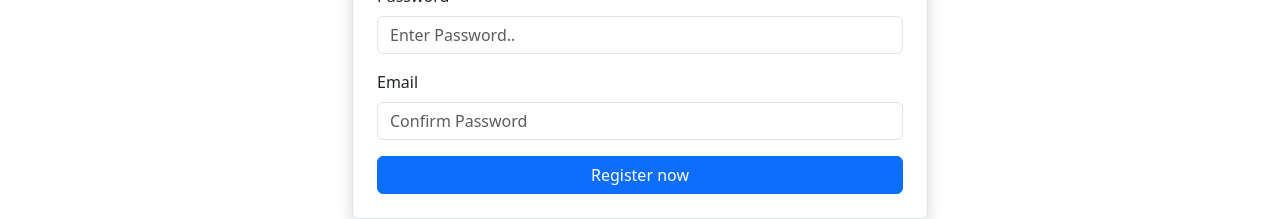
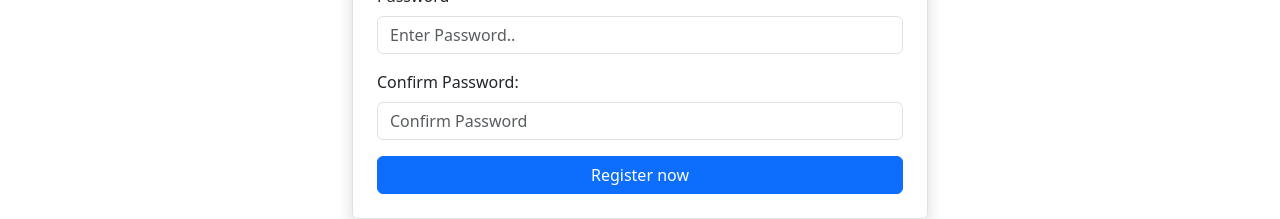
Before and after one commit to Ahtisham-damda/LatestReact, a React (Vite) app in the folder my-app/: page /Reg in a window 1280 px wide. Shown: the part 491-710 px from the top of the page. Built offline with nearby package versions, Linux system fonts and the light colour scheme.

Commit message:
build process done

```diff
--- a/my-app/src/App.tsx
+++ b/my-app/src/App.tsx
@@ -9,7 +9,6 @@ import ProductList from "./Components/ProductList";
 // import UserList2 from "./Components/UserList2";
 // import UserDetails from "./Components/UserDetails";
 // import EmployeeList from "./Components/EmployeeList";
-// import PostList3 from "./Components/PostList3";
 // import RecipeList from "./Components/RecipeList";
 // import RecipeSearch from "./Components/RecipeSearch";
 // import UserList from "./Components/UserList";
@@ -24,7 +23,8 @@ import CustomerList from "./Components/CustomerList";
 import CustomerAdd from "./Components/CustomerAdd";
 import CustomerEdit from "./Components/CustomerEdit";
 import CustomerDelete from "./Components/CustomerDelete";
-import EmployeeCard from "./Components/EmployeeCard";
+import UserList from "./Components/UserList";
+import PostList3 from "./Components/PostList3";
 function App() {
   return (
     <BrowserRouter>
@@ -67,11 +67,22 @@ function App() {
       <div className="container mt-4">
         <Routes>
           {/* <Route path="/users/:id" element={<UserDetails />} />
-          <Route path="/post" element={<PostList3 />} />
+
           // <Route path="/employee" element={<Emp />} />
-          <Route path="/users" element={<UserList2 />} />
           <Route path="/contact" element={<Contact />} /> */}
-          <Route path="/employee" element={<EmployeeCard name={"Ahtisham"} position={"Ceo"} department={"Sales Executive"} salary={120000} children={undefined}  />}/>
+
+          {/* <Route
+            path="/employee"
+            element={
+              <EmployeeCard
+                name={"Ahtisham"}
+                position={"Ceo"}
+                department={"Sales Executive"}
+                salary={120000}
+              />
+            }
+          /> */}
+          <Route path="/users" element={<UserList />} />
           <Route path="/" element={<Home />} />
           <Route path="/about" element={<About />} />
           <Route path="/CoursesAdd" element={<CourseAdd />} />
@@ -86,6 +97,7 @@ function App() {
           <Route path="/customer-list" element={<CustomerList />} />
 
           <Route path="/recipe" element={<RecipeList1 />} />
+          <Route path="/post" element={<PostList3 />} />
           <Route path="/product" element={<ProductList />} />
           <Route path="/Reg" element={<RegisteredUser />} />
           <Route path="*" element={<NotFound />} />
@@ -96,22 +108,6 @@ function App() {
 }
 
 export default App;
-
-
-
-
-
-
-
-
-
-
-
-
-
-
-
-
 
 // import { useState } from "react";
 // import { ThemeContext, type Theme } from "./Context/themeContext";
--- a/my-app/src/Components/EmployeeCard.tsx
+++ b/my-app/src/Components/EmployeeCard.tsx
@@ -1,35 +1,12 @@
-// import "./EmployeeCard.css";
-
-// type EmployeeProps = {
-//   name: string;
-//   position: string;
-//   department: string;
-//   salary: number;
-// };
-
-// function EmployeeCard({ name, position, department, salary }: EmployeeProps) {
-//   return (
-//     <div className="card shadow-sm border-0">
-//       <div className="card-body">
-//         <h3 className="card-title text-primary">{name}</h3>
-//         <h4 className="card-subtitle text-muted">{position}</h4>
-//         <p className="card-text">Department : {department}</p>
-//         <p className="card-text">Salary : ${salary}</p>
-//       </div>
-//     </div>
-//   );
-// }
-// export default EmployeeCard;
-
-
 import "./EmployeeCard.css";
+import type { ReactNode } from "react";
 
 type EmployeeProps = {
   name: string;
   position: string;
   department: string;
   salary: number;
-  children: any;
+  children?: ReactNode;
 };
 
 function EmployeeCard(props: EmployeeProps) {
@@ -40,9 +17,11 @@ function EmployeeCard(props: EmployeeProps) {
         <h4 className="card-subtitle text-muted">{props.position}</h4>
         <p className="card-text">Department: {props.department}</p>
         <p className="card-text">Salary: ${props.salary}</p>
-        {props.children}
+
+        {props.children && <div>{props.children}</div>}
       </div>
     </div>
   );
 }
+
 export default EmployeeCard;
--- a/my-app/src/Components/UserRegisteration.tsx
+++ b/my-app/src/Components/UserRegisteration.tsx
@@ -83,7 +83,7 @@ const RegisteredUser = () => {
         </div>
 
         <div className="mb-3">
-          <label className="form-label">Email</label>
+          <label className="form-label">Confirm Password:</label>
           <input
             type="email"
             className="form-control"
```
